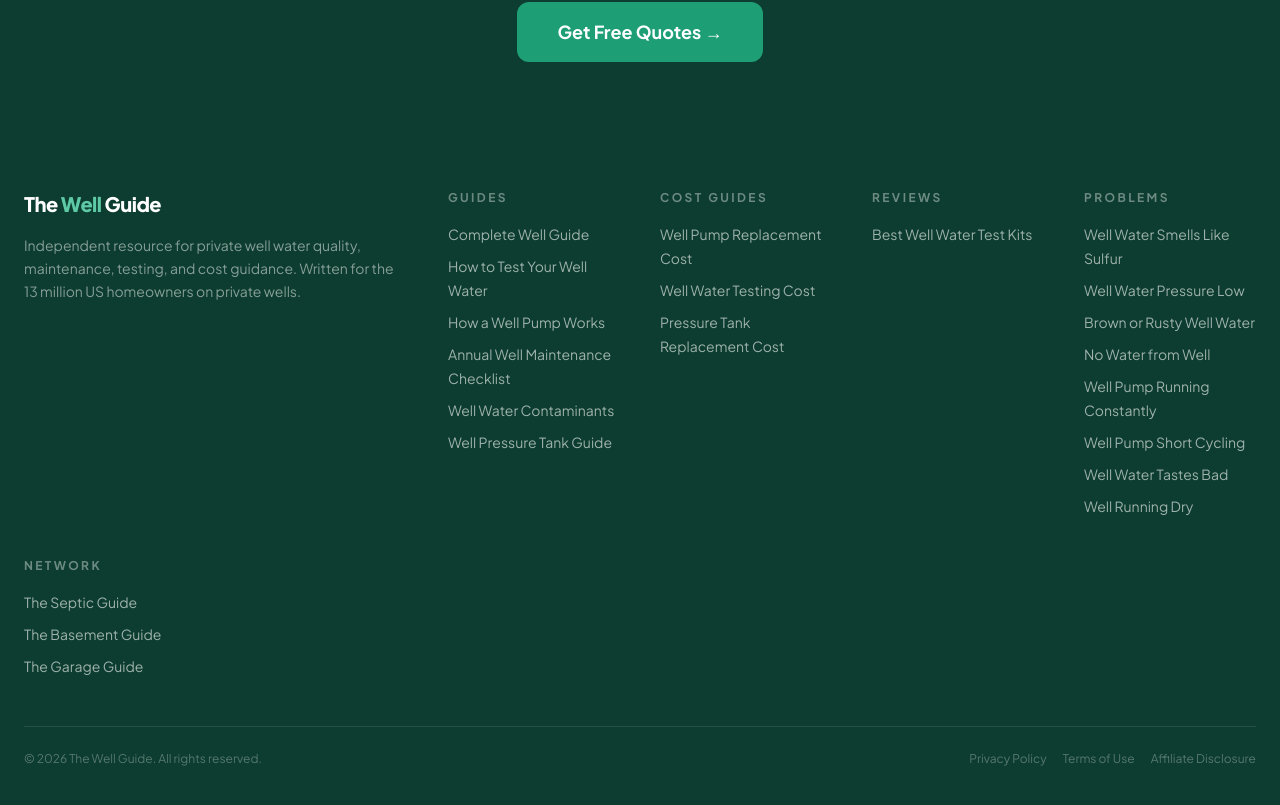
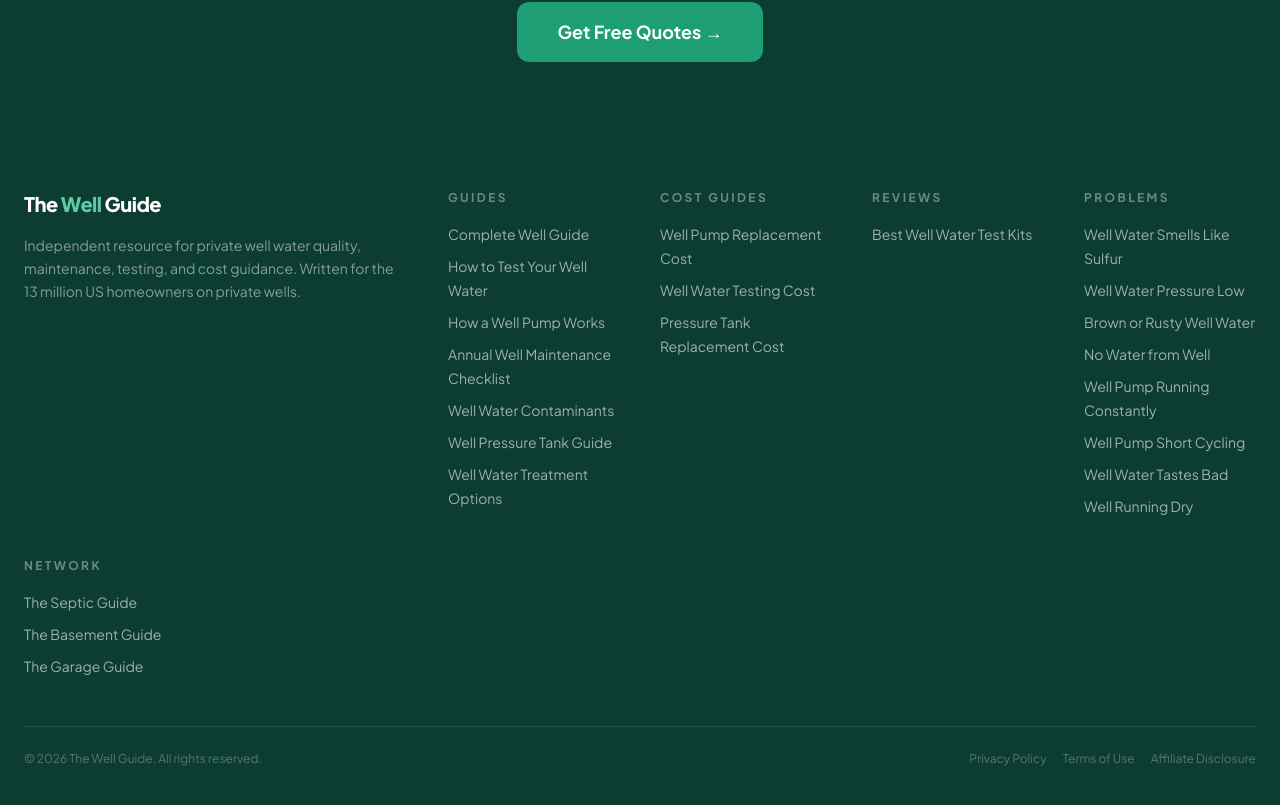
Before and after one commit to thebasementguide2026/thewell.guide-, a Next.js app: page / in a window 1280 px wide. Shown: the part 3063-3868 px from the top of the page. Built offline with nearby package versions, Linux system fonts and the light colour scheme.

Commit message:
Add treatment options to footer Guides column

```diff
--- a/components/Footer.tsx
+++ b/components/Footer.tsx
@@ -11,6 +11,7 @@ const footerSections = [
       { label: 'Annual Well Maintenance Checklist', href: '/guides/well-maintenance-checklist' },
       { label: 'Well Water Contaminants', href: '/guides/well-water-contaminants' },
       { label: 'Well Pressure Tank Guide', href: '/guides/well-pressure-tank-guide' },
+      { label: 'Well Water Treatment Options', href: '/guides/well-water-treatment-options' },
     ],
   },
   {
```
